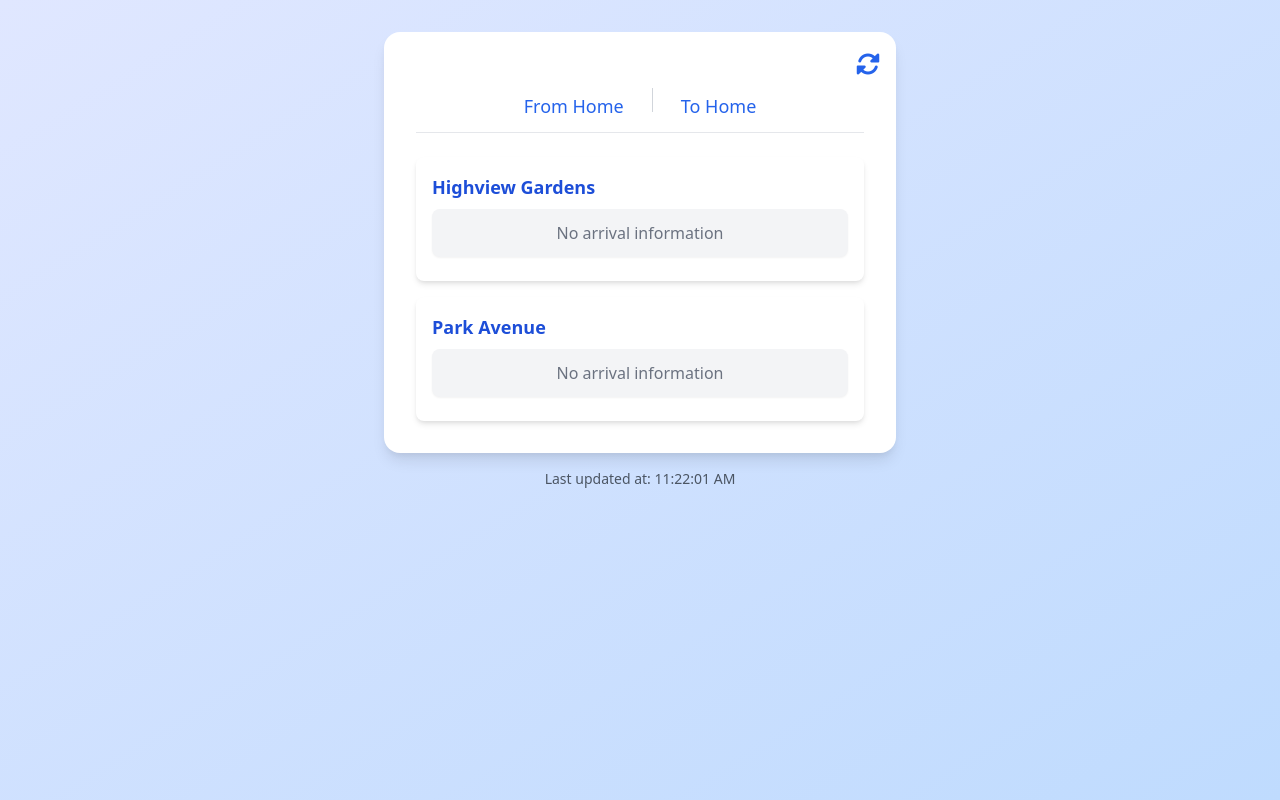
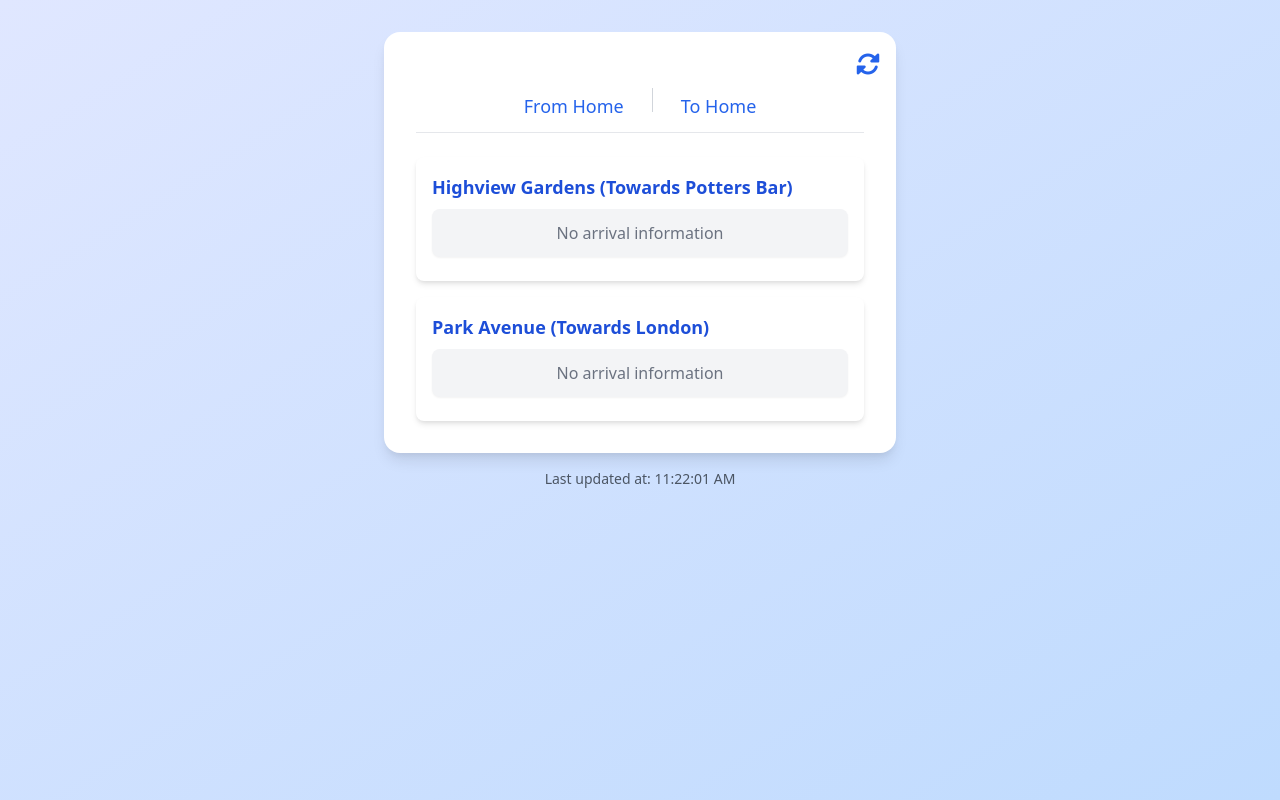
Before and after one commit to jamiehc/bus-tracker, a plain HTML site: page index.html in a window 1280 px wide. Drawn offline with nearby package versions, Linux system fonts and the light colour scheme; no server answers.

Commit message:
Update index.html

```diff
--- a/index.html
+++ b/index.html
@@ -30,8 +30,8 @@
         const REFRESH_INTERVAL = 30000;
         const stopCategories = {
             'From Home': [
-                { id: '210021000520', name: 'Highview Gardens', lines: ['298', '313'] },
-                { id: '210021001540', name: 'Park Avenue', lines: ['298', '313'] },
+                { id: '210021000520', name: 'Highview Gardens (Towards Potters Bar)', lines: ['298', '313'] },
+                { id: '210021001540', name: 'Park Avenue (Towards London)', lines: ['298', '313'] },
             ],
             'To Home': [
                 { id: '210021000010', name: 'Potters Bar Station', lines: ['298', '313'] },
```
